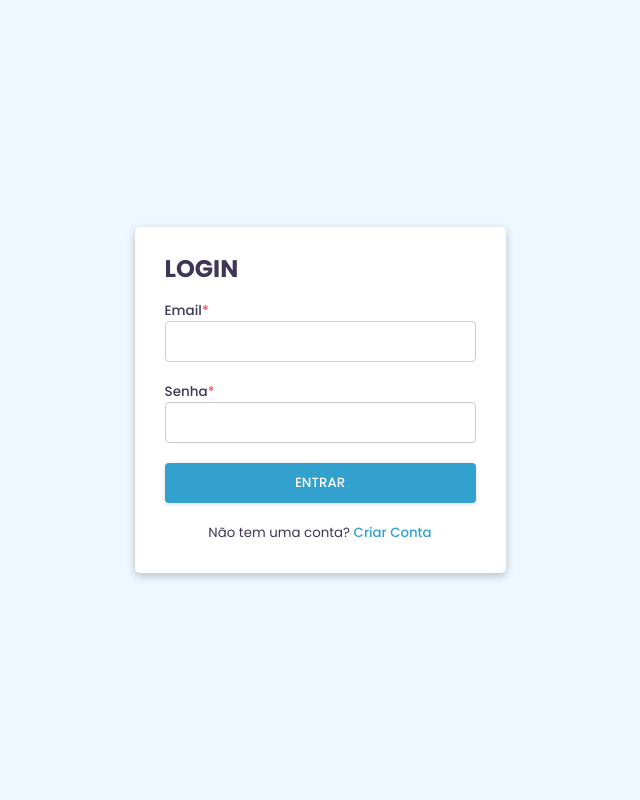
After one commit to Geanoff/tour-connect, a PHP site: page /view/pages/login.php in a window 1280 px wide. The commit adds this page. Shown: the whole page, without its empty margins (320-960 px from the left). Run offline with PHP 8.4, Linux system fonts and the light colour scheme; some libraries are stand-ins or nearby versions.

Commit message:
Criando o login

```diff
--- a/view/assets/css/components/button.css
+++ b/view/assets/css/components/button.css
@@ -1,12 +1,15 @@
 .btn {
     display: flex;
     align-items: center;
+    justify-content: center;
+    text-align: center;
     padding: 10px 20px;
     border-radius: 4px;
     border: none;
     font-weight: 500;
     box-shadow: rgba(0, 0, 0, 0.16) 0px 1px 4px;
     cursor: pointer;
+    width: 100%;
     transition: .3s;
 }
 
@@ -14,3 +17,8 @@
     filter: brightness(0.9);
     transform: translateY(-2px);
 }
+
+.btn-primary {
+    background-color: var(--cor-azul);
+    color: #fff;
+}
--- /dev/null
+++ b/view/assets/css/components/input.css
@@ -0,0 +1,26 @@
+.input-box {
+    display: flex;
+    flex-direction: column;
+}
+
+.input-box label {
+    font-size: 13.5px;
+    font-weight: 500;
+}
+
+.input-box label span {
+    color: var(--cor-vermelho);
+}
+
+.input-box input {
+    padding: 8px;
+    border: 1px solid #ccc;
+    border-radius: 4px;
+    font-size: 15px;
+    outline: none;
+    transition: .3s;
+}
+
+.input-box input:focus {
+    border-color: var(--cor-azul);
+}
--- a/view/assets/css/global/style.css
+++ b/view/assets/css/global/style.css
@@ -4,6 +4,7 @@
 @import url(../components/popup.css);
 @import url(../components/toast.css);
 @import url(../components/button.css);
+@import url(../components/input.css);
 
 * {
     margin: 0;
--- /dev/null
+++ b/view/assets/css/pages/login.css
@@ -0,0 +1,29 @@
+body {
+    display: flex;
+    align-items: center;
+    justify-content: center;
+    min-height: 100vh;
+}
+
+form {
+    min-width: 350px;
+    display: flex;
+    flex-direction: column;
+    gap: 20px;
+    background-color: white;
+    box-shadow: rgba(0, 0, 0, 0.24) 0px 3px 8px;
+    border-radius: 5px;
+    padding: 30px;
+}
+
+form small {
+    width: 100%;
+    text-align: center;
+}
+
+form small a {
+    color: var(--cor-azul);
+    text-decoration: none;
+    font-weight: 500;
+    cursor: pointer;
+}
--- /dev/null
+++ b/view/pages/login.php
@@ -0,0 +1,24 @@
+<?php
+$tituloPagina = 'Login';
+$cssPagina = 'login.css';
+require_once '../components/layout/base-inicio.php';
+?>
+
+<form action="../../controller/LoginController.php" method="POST">
+    <h1>LOGIN</h1>
+    <div class="input-box">
+        <label for="email">Email<span>*</span></label>
+        <input type="email" id="email" name="email" required>
+    </div>
+    <div class="input-box">
+        <label for="email">Senha<span>*</span></label>
+        <input type="password" id="senha" name="senha" required>
+    </div>
+    <button class="btn btn-primary">ENTRAR</button>
+    <small>Não tem uma conta? <a>Criar Conta</a></small>
+</form>
+
+<?php
+$jsPagina = '';
+require_once '../components/layout/base-fim.php';
+?>
```
Also changed, not shown: controller/LoginController.php (added, +22 -0 lines), controller/Usuario/CadastrarUsuarioController.php (deleted, +0 -34 lines), model/UsuarioModel.php (+4 -9 lines).
